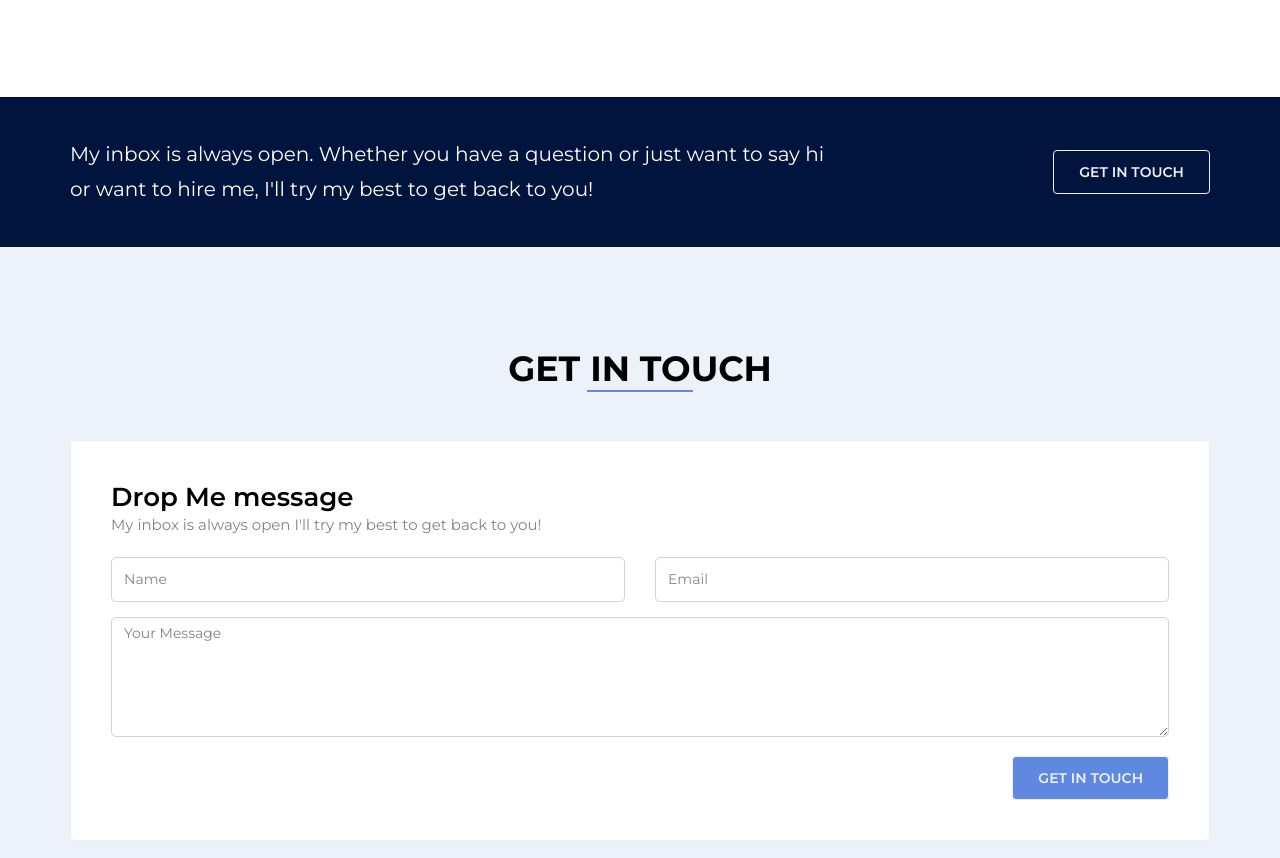
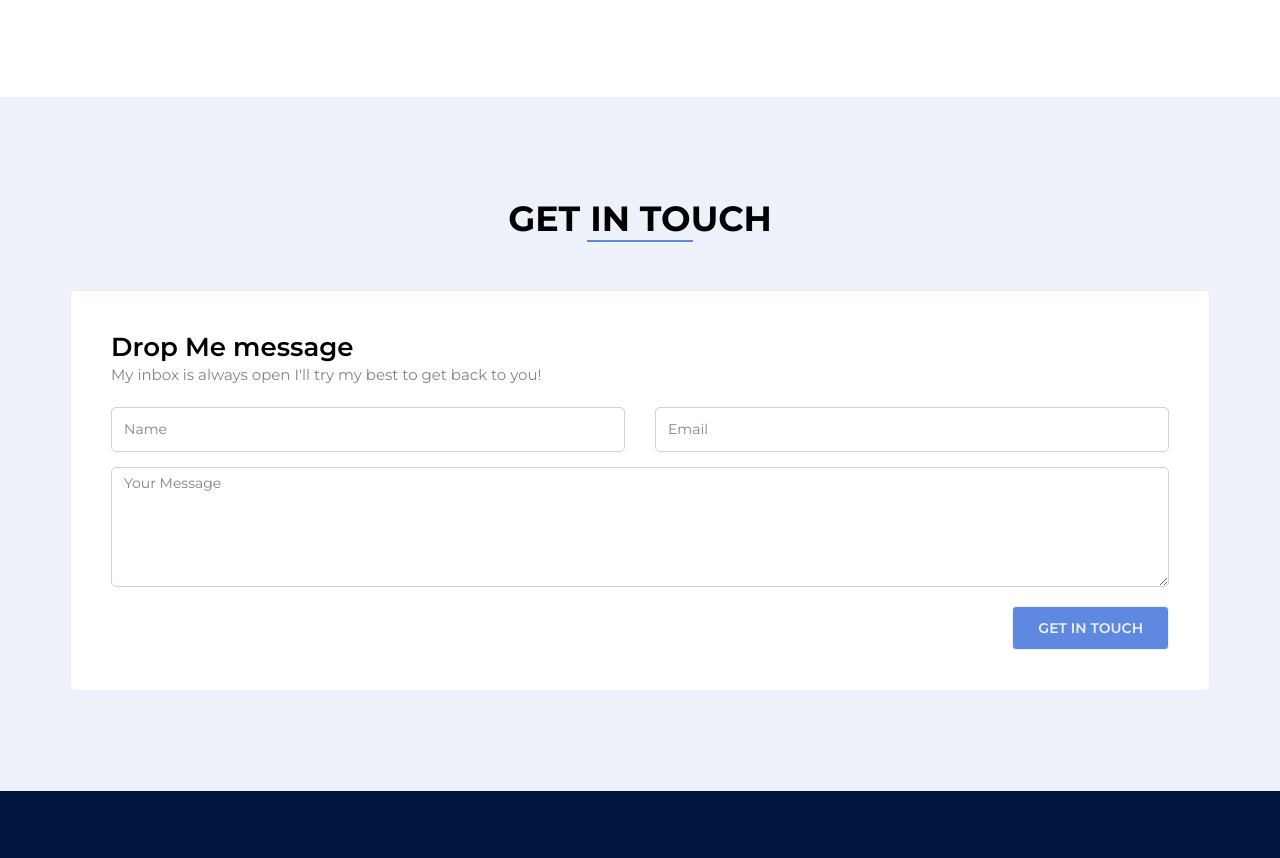
Before and after one commit to AnshikaBangar/cv, a plain HTML site: page index.html in a window 1280 px wide. Shown: the part 2984-3842 px from the top of the page. Drawn offline with Linux system fonts and the light colour scheme.

Commit message:
Update index.html

```diff
--- a/index.html
+++ b/index.html
@@ -222,18 +222,6 @@
             </div>
          </div>
       </section>
-      <section class="message">
-         <div class="container">
-            <div class="row align-items-center">
-               <div class="message-text">
-                  <h2>My inbox is always open. Whether you have a question or just want to say hi or want to hire me, I'll try my best to get back to you!</h2>
-               </div>
-               <div class="button ">
-                  <a href=''>Get In Touch</a>
-               </div>
-            </div>
-         </div>
-      </section>
       <section class="contact" id="contact">
          <div class="container">
             <div class="row">
```
